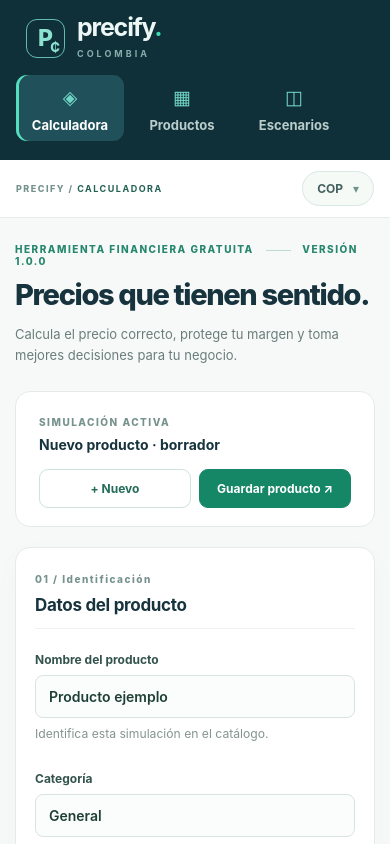
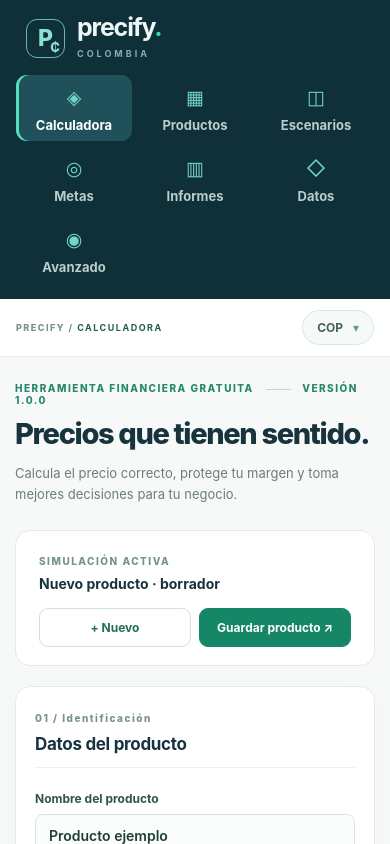
Before and after one commit to BrunoPavil18/Precify-Colombia, a React (Vite) app in the folder apps/web/: page / in a window 390 px wide. Shown: the top 844 px of the page. Built offline with nearby package versions, Linux system fonts and the light colour scheme.

Commit message:
fix(mobile): eliminate horizontal navigation scroll with compact responsive grid

```diff
--- a/apps/web/src/styles.css
+++ b/apps/web/src/styles.css
@@ -211,3 +211,13 @@ tbody th small{display:block;color:#8b9e96;margin-top:5px}
  .advanced-tabs button{white-space:nowrap}
  .sidebar nav{scrollbar-width:thin}
 }
+
+/* Compact mobile navigation: no horizontal scrollbar, keyboard focus remains visible. */
+@media(max-width:720px){
+ .sidebar nav{display:grid;grid-template-columns:repeat(4,minmax(0,1fr));overflow-x:visible;gap:5px;padding-bottom:0}
+ .nav-link{min-width:0;width:100%;overflow-wrap:anywhere}
+}
+@media(max-width:420px){
+ .sidebar nav{grid-template-columns:repeat(3,minmax(0,1fr))}
+ .nav-link{font-size:11px}
+}
```
